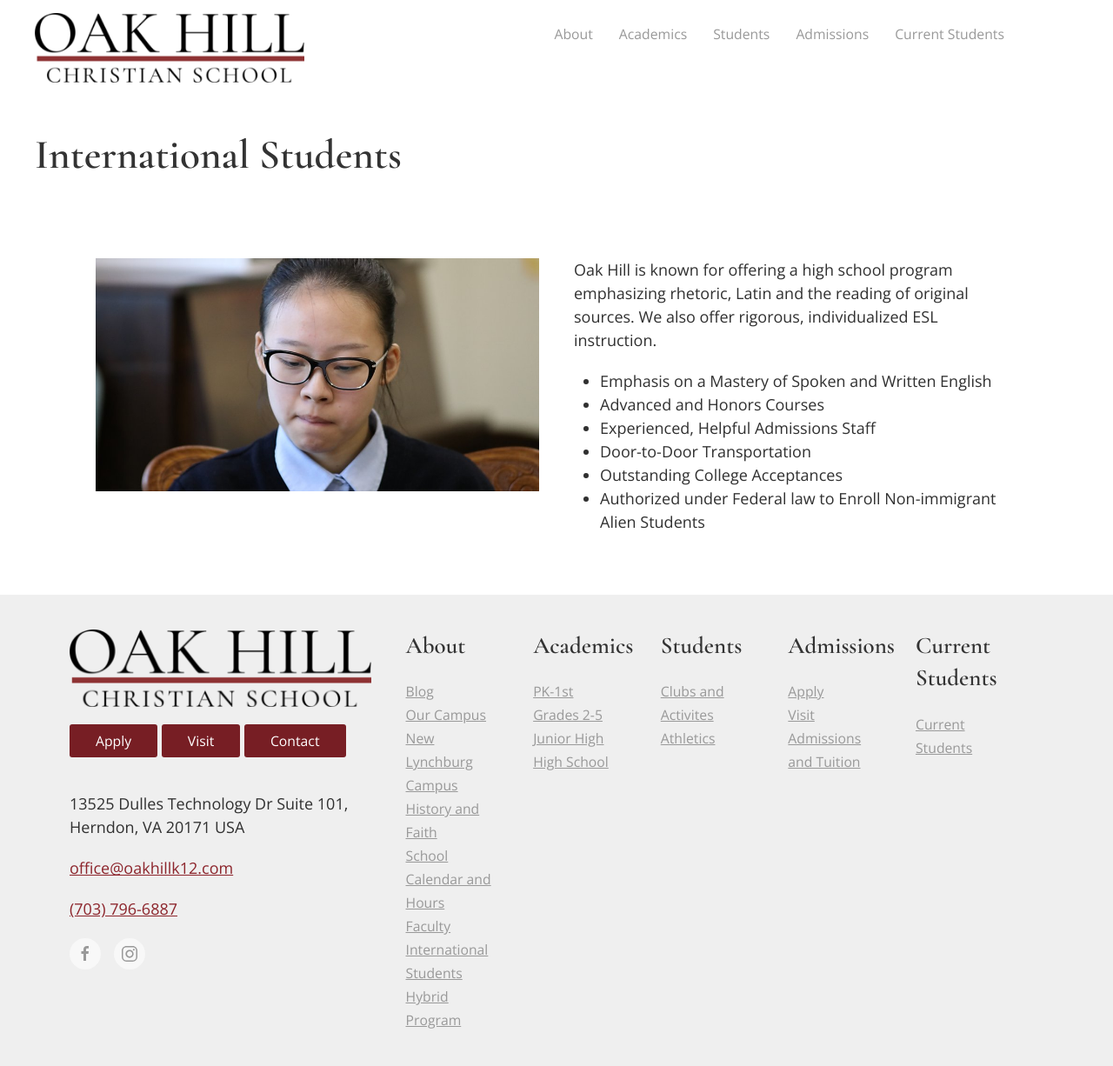
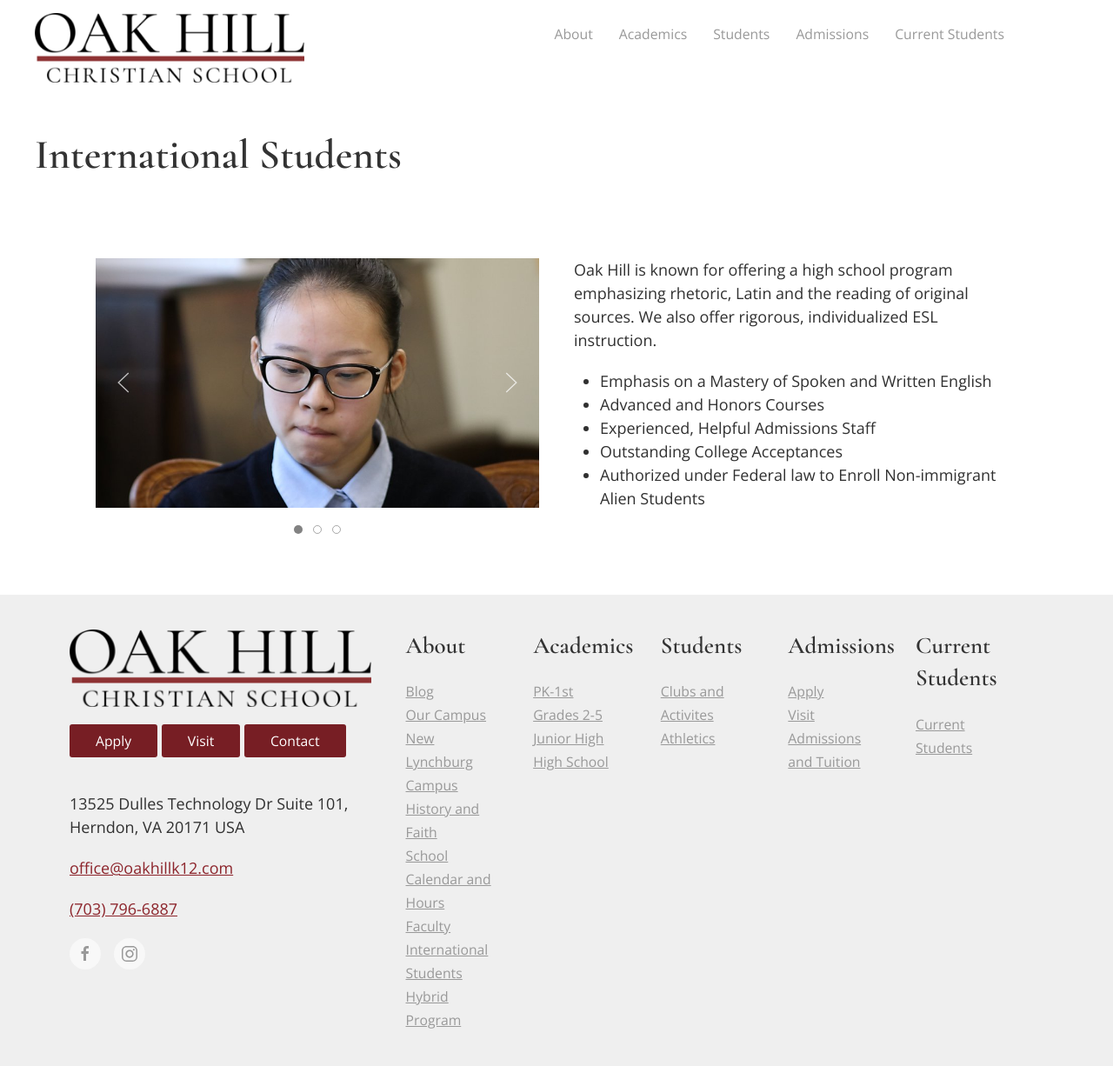
Before and after one commit to OakHillChristianSchool/oak-hill-website, a Jekyll site: the page built from international-students.html, in a window 1280 px wide. Shown: the whole page at 87% size. Built offline with Jekyll 4.4.1, drawn with Linux system fonts in a browser that asks for light colours.

Commit message:
update international students

```diff
--- a/_includes/international-students.md
+++ b/_includes/international-students.md
@@ -3,6 +3,5 @@
 * Emphasis on a Mastery of Spoken and Written English
 * Advanced and Honors Courses
 * Experienced, Helpful Admissions Staff
-* Door-to-Door Transportation
 * Outstanding College Acceptances
 * Authorized under Federal law to Enroll Non-immigrant Alien Students
--- a/international-students.html
+++ b/international-students.html
@@ -6,8 +6,26 @@
 <div class="uk-padding-large">
     <div class="uk-container">
         <div class="uk-child-width-expand@s" uk-grid>
-            <div class="uk-width-1-2@m">
-                <img src="assets/images/international-students.jpg">
+            <div class="uk-width-1-2@m" uk-slideshow>
+                <div class="uk-position-relative uk-visible-toggle uk-light" tabindex="-1">
+
+                    <ul class="uk-slideshow-items">
+                        <li>
+                            <img src="assets/images/international-students.jpg" alt="" uk-cover>
+                        </li>
+                        <li>
+                            <img src="assets/images/international-students-1.png" alt="" uk-cover>
+                        </li>
+                        <li>
+                            <img src="assets/images/international-students-2.png" alt="" uk-cover>
+                        </li>
+                    </ul>
+
+                    <a class="uk-position-center-left uk-position-small" href="#" uk-slidenav-previous uk-slideshow-item="previous"></a>
+                    <a class="uk-position-center-right uk-position-small" href="#" uk-slidenav-next uk-slideshow-item="next"></a>
+
+                </div>
+                <ul class="uk-slideshow-nav uk-dotnav uk-flex-center uk-margin"></ul>
             </div>
             <div class="uk-width-1-2@m">
                 {% capture international-students %}{% include international-students.md %}{% endcapture %}
```
Also changed, not shown: assets/images/international-students-2.png (added), 1 other file.
